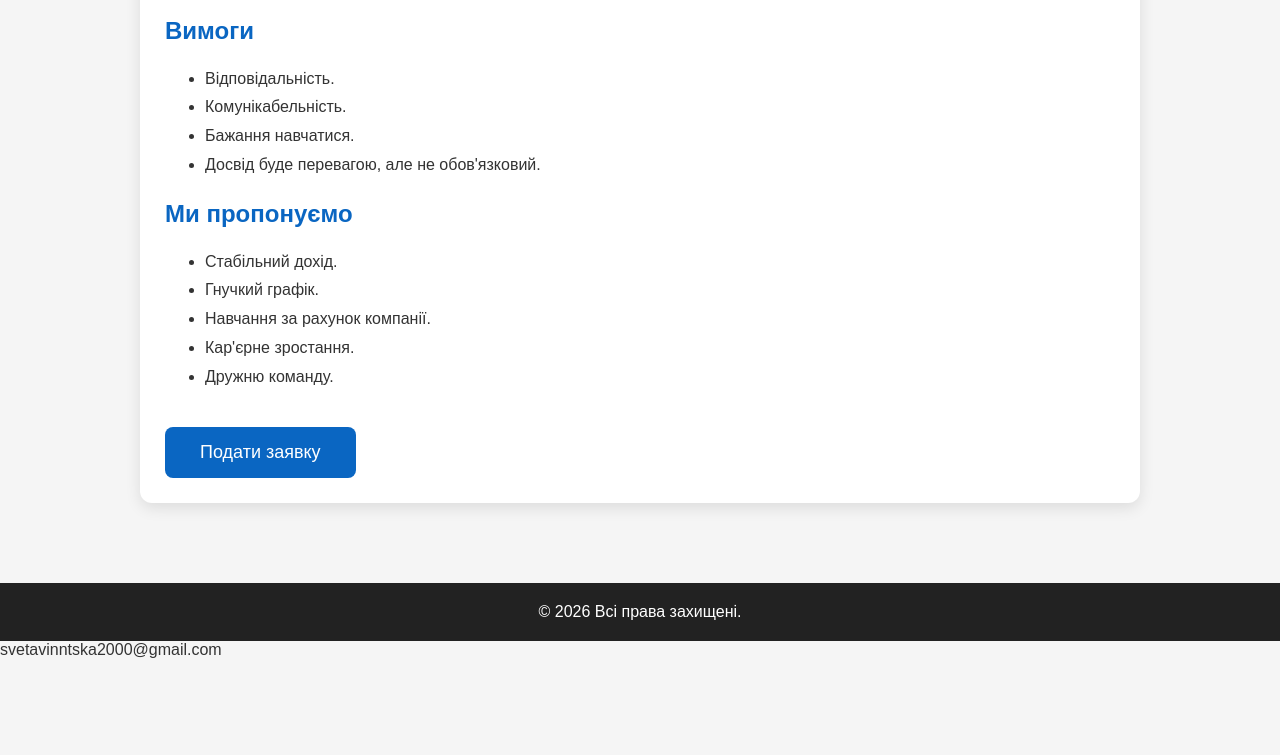
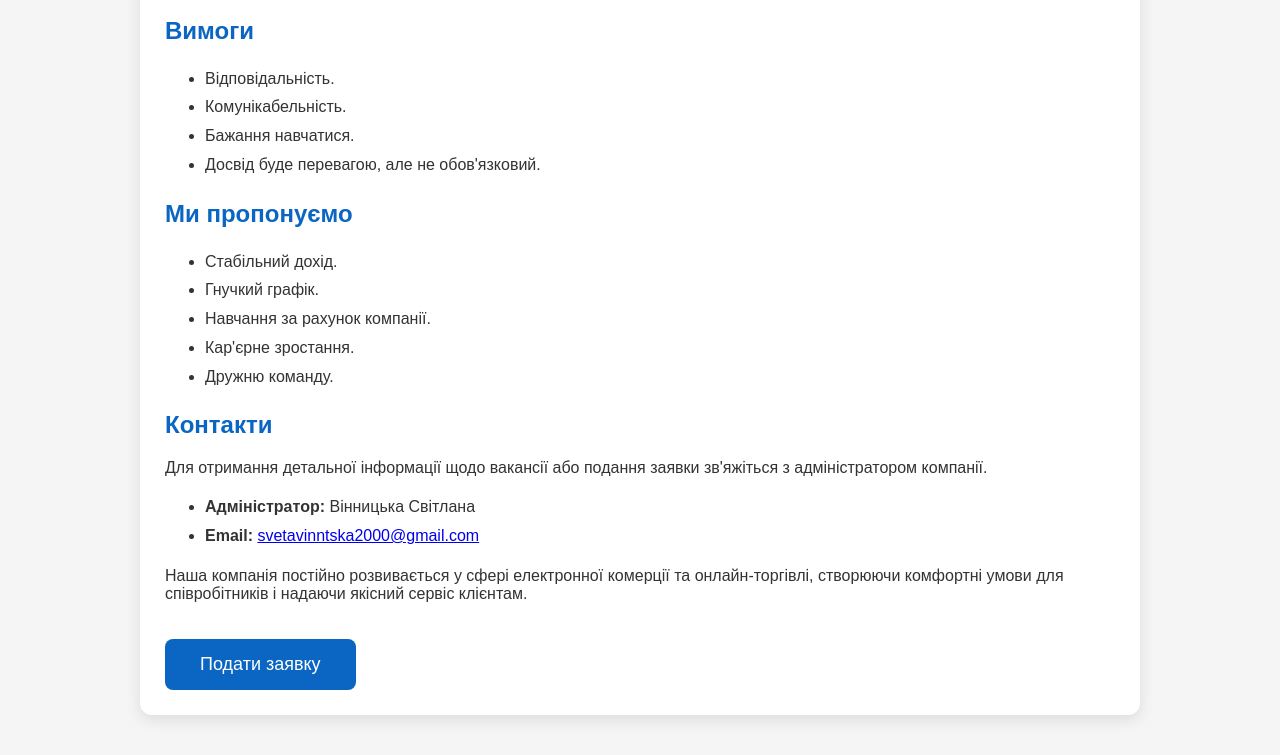
Before and after one commit to bajbit215-rgb/Online-trading, a plain HTML site: page index.html in a window 1280 px wide. Shown: the part 625-1380 px from the top of the page. Before the commit the page ends 1284 px from the top, so only its background shows below. Drawn offline with Linux system fonts and the light colour scheme.

Commit message:
Update index.html with contact details and info
Added contact information and company description.

```diff
--- a/index.html
+++ b/index.html
@@ -1,5 +1,6 @@
-адміністратор
-Вінницька Світлана
+      адміністратор
+     Вінницька Світлана
+
 <!DOCTYPE html>
 <html lang="uk">
 <head>
@@ -99,15 +100,21 @@ footer{
 <li>Дружню команду.</li>
 </ul>
 
-<a class="btn" href="#">Подати заявку</a>
+<h2>Контакти</h2>
 
-</div>
-</section>
+<p>
+Для отримання детальної інформації щодо вакансії або подання заявки
+зв'яжіться з адміністратором компанії.
+</p>
 
-<footer>
-© 2026 Всі права захищені.
-</footer>
+<ul>
+<li><strong>Адміністратор:</strong> Вінницька Світлана</li>
+<li><strong>Email:</strong> <a href="mailto:svetavinntska2000@gmail.com">svetavinntska2000@gmail.com</a></li>
+</ul>
 
-</body>
-</html>
-svetavinntska2000@gmail.com
+<p>
+Наша компанія постійно розвивається у сфері електронної комерції та онлайн-торгівлі,
+створюючи комфортні умови для співробітників і надаючи якісний сервіс клієнтам.
+</p>
+
+<a class="btn" href="mailto:svetavinntska2000@gmail.com">Подати заявку</a>
```
